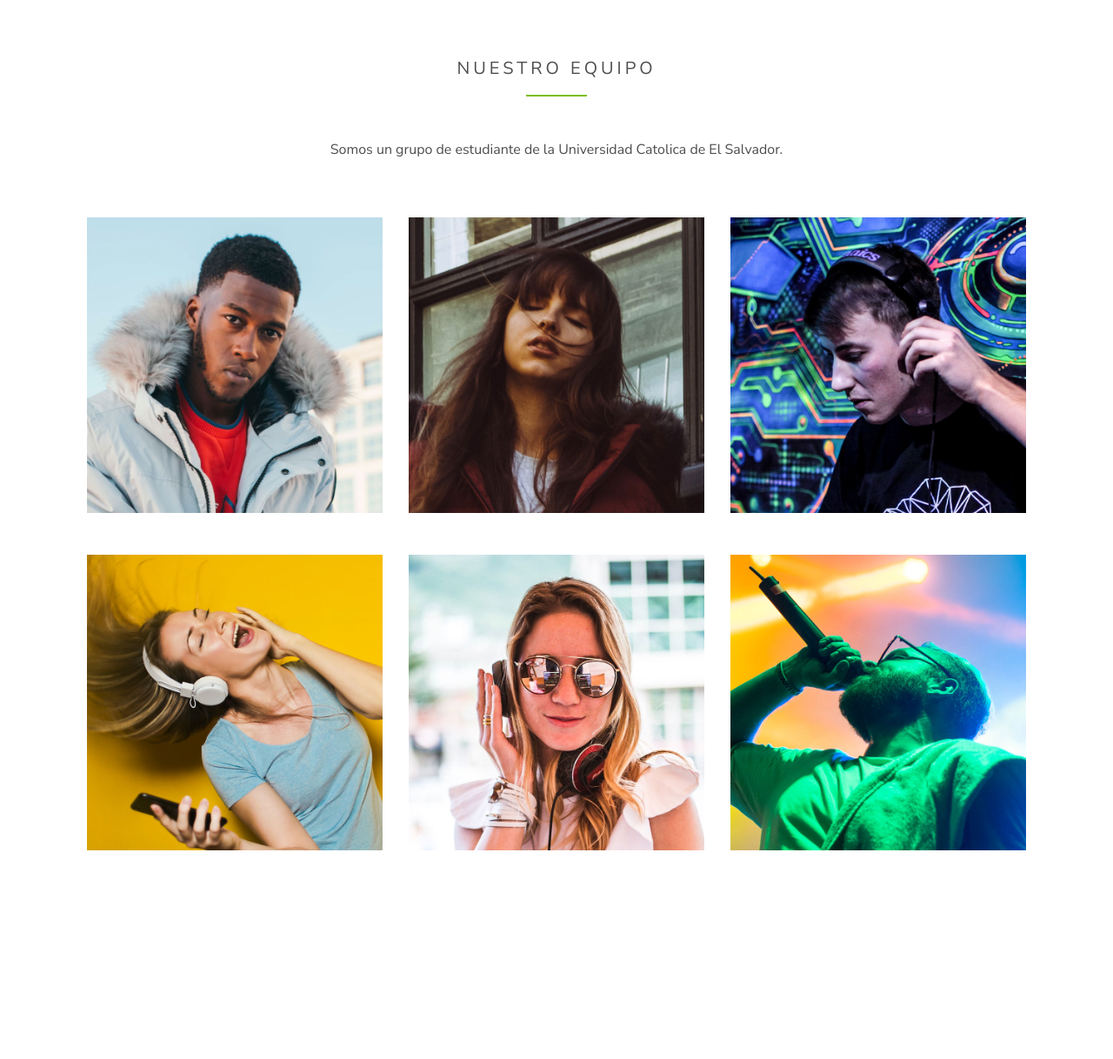
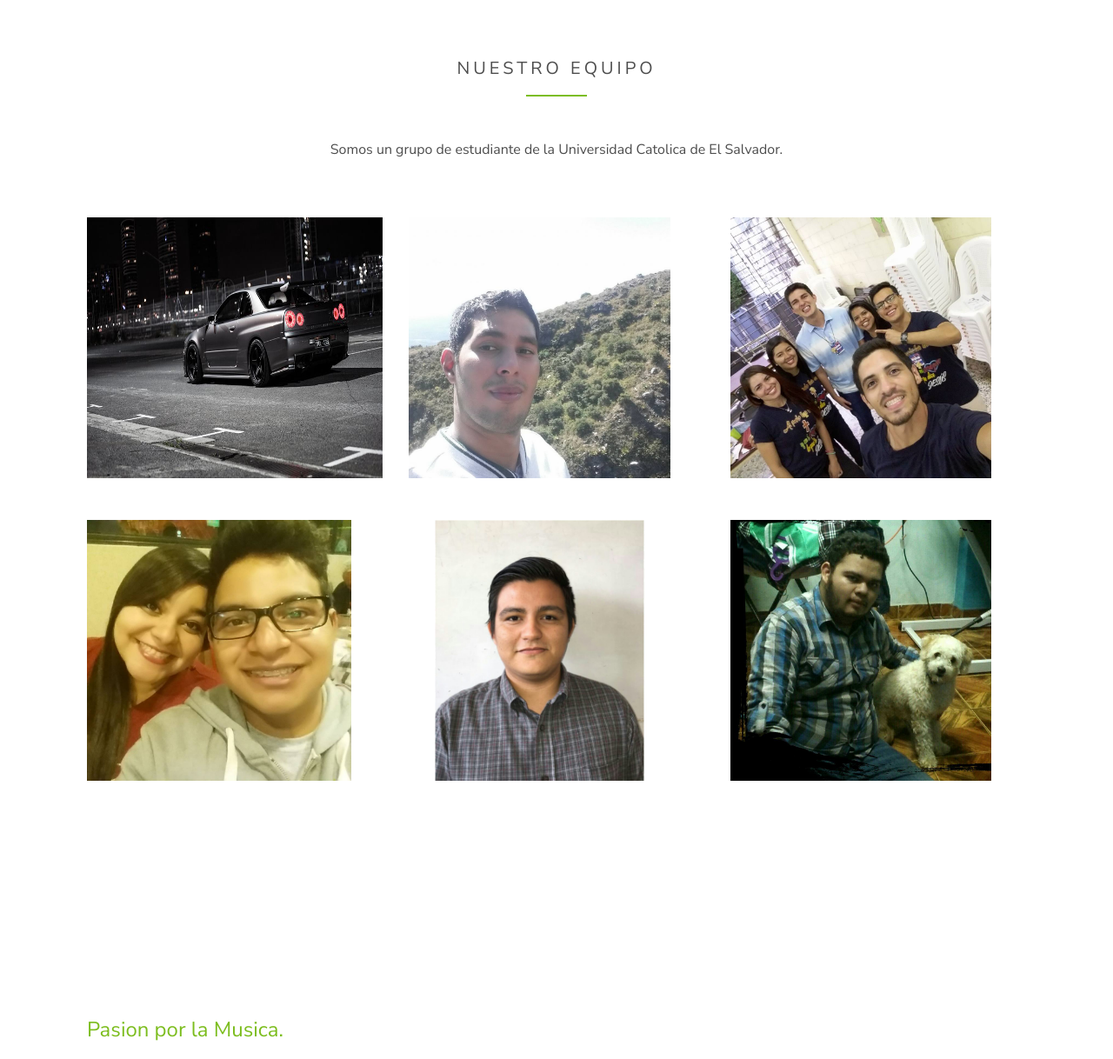
Before and after one commit to mkef01/CLOUDSONOS-PHP-, a PHP site: the page made by Reproductor/about.php in a window 1280 px wide. Shown: the part 719-1937 px from the top of the page at 87% size. Run offline with PHP 8.4, Linux system fonts and the light colour scheme; some libraries are stand-ins or nearby versions; some web fonts are replaced.

Commit message:
fotos para acerca de nosotros

```diff
--- a/Reproductor/about.php
+++ b/Reproductor/about.php
@@ -155,7 +155,7 @@
             <div class="col-md-6 col-lg-4 mb-5 mb-lg-5">
               <div class="team-member">
 
-                <img src="images/person_1.jpg" alt="Image" class="img-fluid">
+                <img src="images/ks2.jpg" alt="Image" class="img-fluid" style="witdh:300px;height:300px">
 
                 <div class="text">
 
@@ -175,7 +175,7 @@
             <div class="col-md-6 col-lg-4 mb-5 mb-lg-5">
               <div class="team-member">
 
-                <img src="images/person_2.jpg" alt="Image" class="img-fluid">
+                <img src="images/elmer.jpg" alt="Image" class="img-fluid" style="witdh:300px;height:300px">
 
                 <div class="text">
 
@@ -195,17 +195,17 @@
             <div class="col-md-6 col-lg-4 mb-5 mb-lg-5">
               <div class="team-member">
 
-                <img src="images/person_3.jpg" alt="Image" class="img-fluid">
+                <img src="images/purdy.jpg" alt="Image" class="img-fluid" style="witdh:300px;height:300px">
 
                 <div class="text">
 
                   <h2 class="mb-2 font-weight-light h4">Samuel Paniagua</h2>
                   <span class="d-block mb-2 text-white-opacity-05">Desarrollador en PHP</span>
-                  <p class="mb-4">Estudiante de quinto año de Sistemas, amante de los videojuegos y del PHP.</p>
+                  <p class="mb-4">Estudiante de quinto año de Sistemas, amante de los videojuegos y del PHP.<p>
                   <p>
-                    <a href="#" class="text-white p-2"><span class="icon-facebook"></span></a>
-                    <a href="#" class="text-white p-2"><span class="icon-twitter"></span></a>
-                    <a href="#" class="text-white p-2"><span class="icon-linkedin"></span></a>
+                    <a href="https://www.facebook.com/" class="text-white p-2"><span class="icon-facebook"></span></a>
+                    <a href="https://twitter.com/" class="text-white p-2"><span class="icon-twitter"></span></a>
+                    <a href="https://www.linkedin.com/" class="text-white p-2"><span class="icon-linkedin"></span></a>
                   </p>
                 </div>
 
@@ -215,7 +215,7 @@
             <div class="col-md-6 col-lg-4 mb-5 mb-lg-5">
               <div class="team-member">
 
-                <img src="images/person_4.jpg" alt="Image" class="img-fluid">
+                <img src="images/joel.jpg" alt="Image" class="img-fluid" style="witdh:300px;height:300px">
 
                 <div class="text">
 
@@ -235,7 +235,7 @@
             <div class="col-md-6 col-lg-4 mb-5 mb-lg-5">
               <div class="team-member">
 
-                <img src="images/person_5.jpg" alt="Image" class="img-fluid">
+                <img src="images/brayan2.jpg" alt="Image" class="img-fluid" style="witdh:300px;height:300px">
 
                 <div class="text">
 
@@ -255,7 +255,7 @@
             <div class="col-md-6 col-lg-4 mb-5 mb-lg-5">
               <div class="team-member">
 
-                <img src="images/person_6.jpg" alt="Image" class="img-fluid">
+                <img src="images/padilla.jpg" alt="Image" class="img-fluid" style="witdh:300px;height:300px">
 
                 <div class="text">
 
```
Also changed, not shown: other parts of Reproductor/about.php (+15 -15 lines), Reproductor/images/KS.jpg (added), Reproductor/images/brayan.jpg (added), Reproductor/images/brayan2.jpg (added), Reproductor/images/elmer.jpg (added), Reproductor/images/joel.jpg (added), Reproductor/images/ks2.jpg (added), Reproductor/images/padilla.jpg (added), Reproductor/images/purdy.jpg (added).
